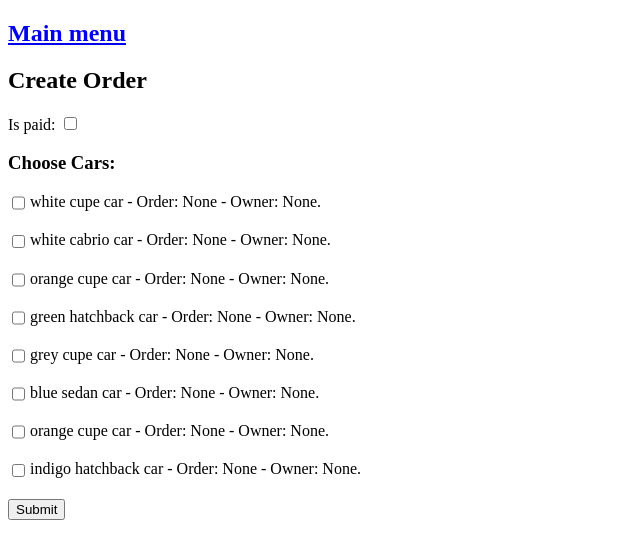
After one commit to DmitriyChebruchan/hillel-9, a Django app: page /make_order/1 in a window 1280 px wide. The commit adds this page. Shown: the top 559 px of the page, without its empty margins (0-640 px from the left). Run offline with Django 4.2, Linux system fonts and the light colour scheme; data comes from the database, SQL or seed files in the repository.

Commit message:
order creation elements were added

```diff
--- a/cars/order_creator/forms.py
+++ b/cars/order_creator/forms.py
@@ -1,15 +1,21 @@
 from django import forms
 
-from .models import Order, LogedInUser
-
-
-class ClientForm(forms.ModelForm):
-    class Meta:
-        model = Order
-        fields = ['client']
+from .models import Order, LogedInUser, Car
 
 
 class UserLogInForm(forms.ModelForm):
     class Meta:
         model = LogedInUser
         fields = ["user"]
+
+
+class OrderForm(forms.ModelForm):
+    class Meta:
+        model = Order
+        fields = ['is_paid']
+
+
+class CarAssignmentForm(forms.Form):
+    available_cars = Car.objects.filter(owner__isnull=True,
+                                        blocked_by_order__isnull=True)
+    cars = forms.ModelMultipleChoiceField(queryset=available_cars, required=False)
--- a/cars/order_creator/models.py
+++ b/cars/order_creator/models.py
@@ -29,6 +29,7 @@ class Car(models.Model):
     year = models.IntegerField()
     blocked_by_order = models.ForeignKey("Order", on_delete=models.SET_NULL, null=True, related_name="reserved_cars")
     owner = models.ForeignKey(Client, on_delete=models.SET_NULL, null=True, related_name="cars")
+    order = models.ForeignKey("Order", null=True, on_delete=models.SET_NULL)
 
     def block(self, order):
         self.blocked_by_order = order
--- a/cars/order_creator/urls.py
+++ b/cars/order_creator/urls.py
@@ -16,7 +16,7 @@ Including another URLconf
 """
 from django.urls import path
 
-from .views import car_list, order_list, client_list, success, log_in, personal_cabinet
+from .views import car_list, order_list, client_list, success, log_in, personal_cabinet, make_order
 
 urlpatterns = [
     path("order_list", order_list, name="order_list"),
--- a/cars/order_creator/views.py
+++ b/cars/order_creator/views.py
@@ -1,6 +1,7 @@
+from django.shortcuts import get_object_or_404
 from django.shortcuts import render, redirect
 
-from .forms import UserLogInForm
+from .forms import UserLogInForm, OrderForm, CarAssignmentForm
 from .models import Client, Car, Order
 
 
@@ -40,4 +41,9 @@ def personal_cabinet(request, pk):
 
 
 def make_order(request, pk):
-    return
+    client = get_object_or_404(Client, pk=pk)
+    order_form = OrderForm()
+    car_assignment_form = CarAssignmentForm()
+    return render(request, 'make_order.html',
+                  {'order_form': order_form,
+                   'car_assignment_form': car_assignment_form})
--- /dev/null
+++ b/cars/templates/make_order.html
@@ -0,0 +1,20 @@
+{% extends "base.html" %}
+
+{% block title %}Create Order{% endblock %}
+
+{% block content %}
+<h2>Create Order</h2>
+<form method="post">
+    {% csrf_token %}
+    {{ order_form.as_p }}
+    <h3>Choose Cars:</h3>
+    {% for car in car_assignment_form.cars %}
+    <div style="display: flex;">
+        <input id="car_{{ car.id }}" name="cars" type="checkbox" value="{{ car.id }}">
+        <label for="car_{{ car.id }}">{{ car }}</label>
+    </div>
+    <br>
+    {% endfor %}
+    <input type="submit" value="Submit">
+</form>
+{% endblock%}
--- a/cars/templates/personal_cabinet.html
+++ b/cars/templates/personal_cabinet.html
@@ -5,7 +5,7 @@
 <h1>Hello {{ client.name }}!</h1>
 <p>Thank you for logging in. Here is your menu.</p>
 <ul>
-    <li><a href="/create_order/{{ client.id }}">Make an order</a></li>
+    <li><a href="/make_order/{{ client.id }}">Make an order</a></li>
     <li><a href="/pay_orders/{{ client.id }}">Pay your orders</a></li>
     <li><a href="/list_orders/{{ client.id }}">List your orders</a></li>
 </ul>
```
Also changed, not shown: cars/templates/create_order.html (deleted, +0 -13 lines), cars/db.sqlite3, cars/order_creator/migrations/0003_car_order_delete_orderquantity.py (added).
